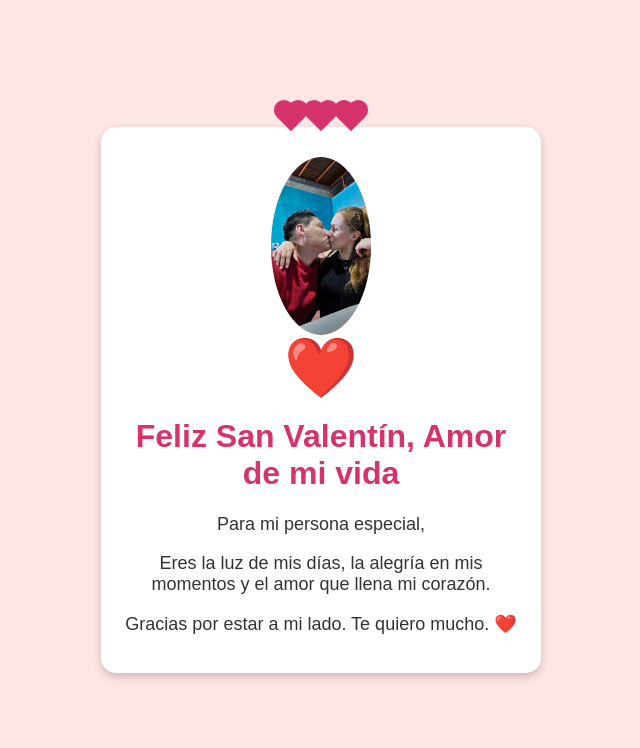
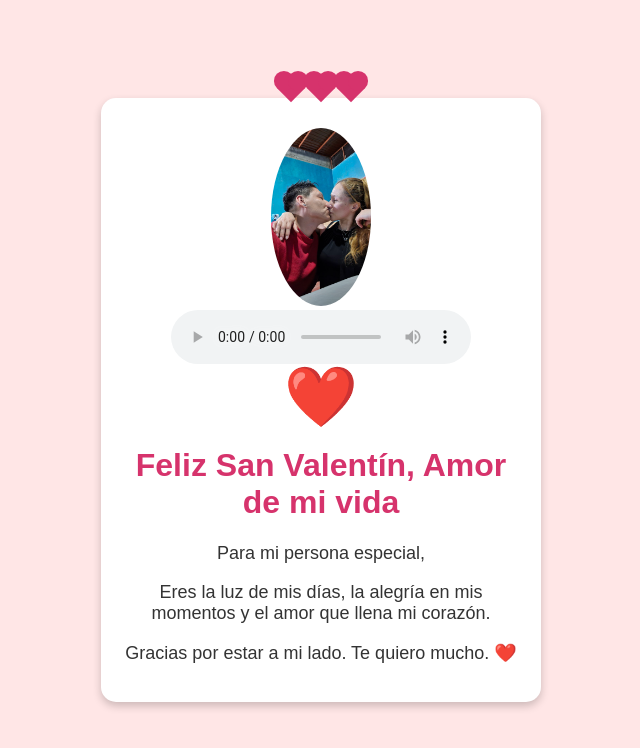
Before and after one commit to cosmar1143/SanValentin, a plain HTML site: page index.html in a window 1280 px wide. Shown: the whole page, without its empty margins (319-959 px from the left). Drawn offline with Linux system fonts and the light colour scheme.

Commit message:
index.html

```diff
--- a/index.html
+++ b/index.html
@@ -88,7 +88,7 @@
             <div class="heart-shape"></div>
         </div>
         <img src="amor1.jpg" alt="Foto de tu persona especial">
-        <audio src="Mi_corazon_encantado.mp3" autoplay loop></audio>
+        <audio src="Mi_corazon_encantado.mp3" controls autoplay></audio>
         <div class="heart">❤️</div>
         <h1>Feliz San Valentín, Amor de mi vida</h1>
         <p>Para mi persona especial,</p>
```
